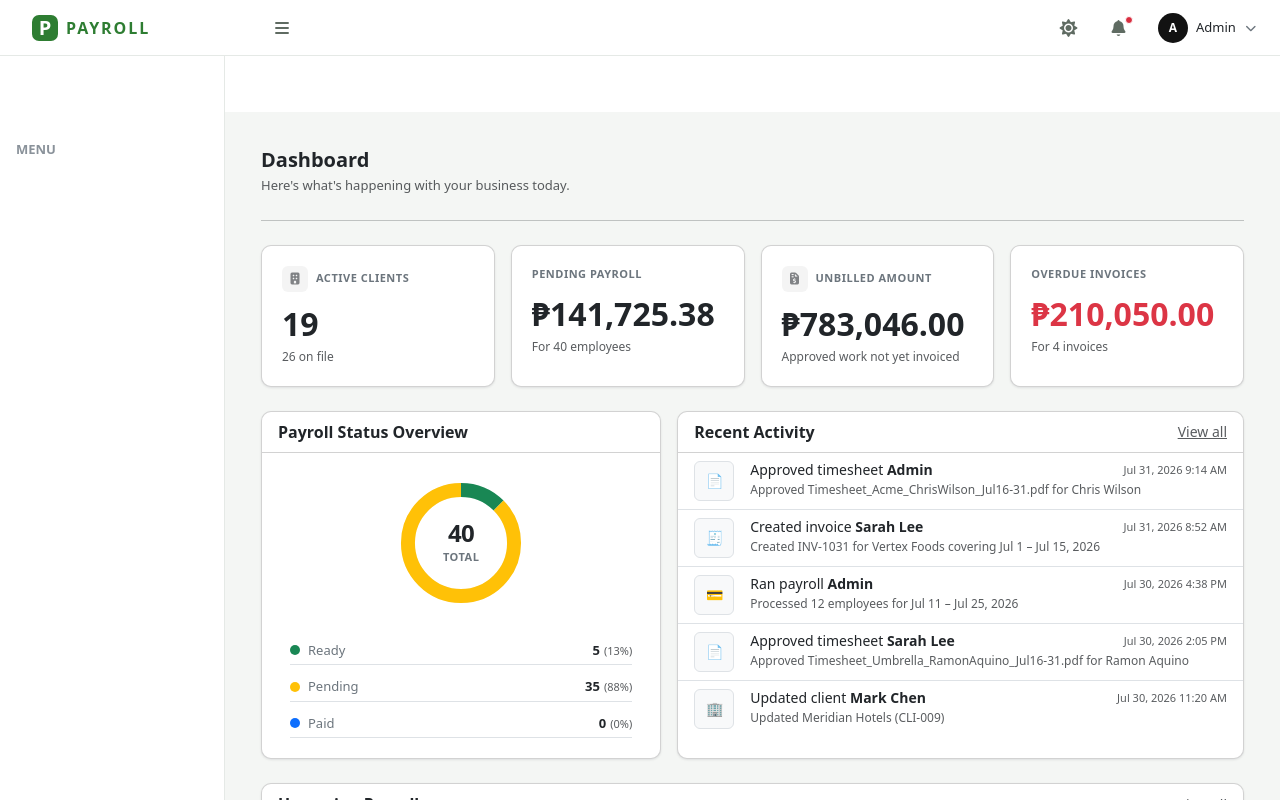
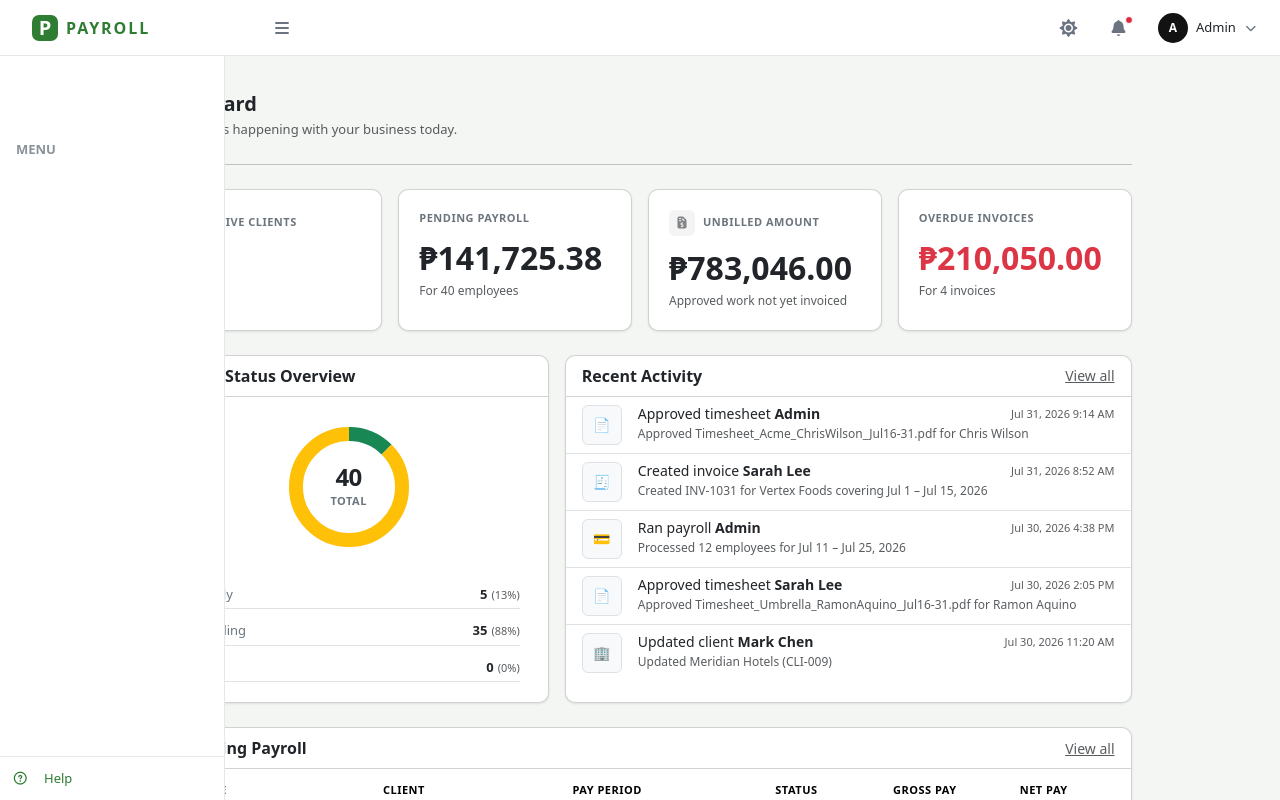
Before and after one commit to melchie04/payroll-system, a React (Vite) app in the folder frontend/: page / in a window 1280 px wide. Both pictures are taken after a click on the button "New notifications". Shown: the top 800 px of the page. Built offline with nearby package versions, Linux system fonts and the light colour scheme.

Commit message:
Update: Top navigation

```diff
--- a/frontend/src/assets/scss/_shell.scss
+++ b/frontend/src/assets/scss/_shell.scss
@@ -67,16 +67,12 @@ body {
 
 .sb-nav-fixed #layoutSidenav #layoutSidenav_nav {
   width: var(--app-sidenav-width);
-  height: 100vh;
+  height: calc(100vh - var(--app-topnav-height));
   z-index: 1038;
 }
 
 .sb-nav-fixed #layoutSidenav #layoutSidenav_nav .sb-sidenav .sb-sidenav-menu {
   overflow-y: auto;
-}
-
-.sb-nav-fixed #layoutSidenav #layoutSidenav_content {
-  padding-left: var(--app-sidenav-width);
 }
 
 #layoutError {
@@ -166,6 +162,9 @@ body {
   #layoutSidenav #layoutSidenav_content {
     margin-left: 0;
   }
+  .sb-nav-fixed #layoutSidenav #layoutSidenav_content {
+    padding-left: var(--app-sidenav-width);
+  }
 }
 
 html.theme-transition,
--- a/frontend/src/assets/scss/_surfaces.scss
+++ b/frontend/src/assets/scss/_surfaces.scss
@@ -21,12 +21,12 @@ a:focus-visible > .card {
   border-radius: var(--bs-border-radius-pill);
 }
 
-.modal-content,
-.dropdown-menu {
+.modal-content {
   border-radius: var(--app-surface-radius);
 }
 
 .dropdown-menu {
+  border-radius: var(--app-surface-radius);
   box-shadow: var(--app-shadow-2);
   --bs-dropdown-font-size: var(--app-fs-3);
 }
--- a/frontend/src/assets/scss/_topnav.scss
+++ b/frontend/src/assets/scss/_topnav.scss
@@ -7,10 +7,6 @@
   --topnav-icon-color-muted: var(--bs-gray-600);
   --topnav-btn-hover-bg: var(--app-nav-btn-hover-bg);
   --topnav-btn-focus-ring: var(--app-moss-ring);
-}
-
-.sb-nav-fixed #layoutSidenav #layoutSidenav_content {
-  top: var(--topnav-offset, var(--app-topnav-height)) !important;
 }
 
 .sb-nav-fixed #layoutSidenav #layoutSidenav_nav .sb-sidenav {
@@ -83,6 +79,10 @@
   color: var(--topnav-icon-color-muted);
 }
 
+.nav-user-btn .nav-user-name {
+  color: var(--app-nav-link);
+}
+
 .nav-mobile-controls {
   border-top: 1px solid var(--bs-border-color);
 }
@@ -111,7 +111,6 @@
   --bs-dropdown-link-active-bg: var(--app-menu-hover-bg);
   --bs-dropdown-link-hover-color: var(--bs-dropdown-link-color);
   --bs-dropdown-link-active-color: var(--bs-dropdown-link-color);
-  box-shadow: 0 6px 16px rgba(10, 15, 13, 0.1) !important;
 }
 
 .sb-topnav .topnav-dropdown-menu .dropdown-item:hover,
@@ -119,8 +118,27 @@
   box-shadow: inset 3px 0 0 var(--app-menu-keyline);
 }
 
-.sb-topnav .topnav-dropdown-menu .text-primary {
-  color: var(--app-accent-ink) !important;
+.topnav-menu-action {
+  color: var(--app-accent-ink);
+  font-weight: 500;
+}
+
+.topnav-menu-action i {
+  font-size: var(--app-fs-2);
+}
+
+.topnav-menu-icon {
+  color: var(--app-nav-icon);
+}
+
+.topnav-menu-name {
+  color: var(--app-nav-link);
+  font-weight: 500;
+}
+
+.topnav-menu-role {
+  color: var(--app-table-head-color);
+  font-size: var(--app-fs-1);
 }
 
 .nav-badge-dot {
@@ -242,10 +260,6 @@
   --topnav-btn-focus-ring: rgba(127, 201, 141, 0.25);
 }
 
-[data-bs-theme="dark"] .nav-user-btn .text-body {
-  color: var(--topnav-icon-color) !important;
-}
-
 [data-bs-theme="dark"] .nav-mobile-controls {
   border-top-color: rgba(255, 255, 255, 0.12);
 }
--- a/frontend/src/assets/scss/_variables.scss
+++ b/frontend/src/assets/scss/_variables.scss
@@ -91,14 +91,14 @@
   --app-btn-outline-border: #adb5bd;
   --app-btn-outline-border-hover: #8f979d;
 
-  --app-nav-icon: #5f6b62;
+  --app-nav-icon: #6b7280;
   --app-nav-heading: #8a929a;
   --app-nav-link: #212529;
   --app-nav-link-icon: #adb5bd;
   --app-nav-active-bg: #f1f8f2;
   --app-nav-active-color: #1f5e23;
   --app-nav-btn-hover-bg: rgba(0, 0, 0, 0.045);
-  --app-nav-line: #e5e9e6;
+  --app-nav-line: #e5e7eb;
 
   --app-menu-bg: var(--app-nav-bg);
   --app-menu-divider: #edefee;
--- a/frontend/src/components/TopNav.jsx
+++ b/frontend/src/components/TopNav.jsx
@@ -17,24 +17,20 @@ function initialsOf(name = "") {
     .join("");
 }
 
-// Lists the five most recent notifications with a link to the full page.
+// Lists the three most recent notifications with a link to the full page.
 function NotificationsMenu({ id, align = "end" }) {
   const { notifications } = useNotifications();
   const recent = notifications.slice(0, 3);
 
   return (
     <ul
-      className={`topnav-dropdown-menu dropdown-menu dropdown-menu-${align} position-absolute shadow-sm`}
+      className={`topnav-dropdown-menu dropdown-menu dropdown-menu-${align} position-absolute`}
       aria-labelledby={id}
-      style={{
-        minWidth: "280px",
-        maxWidth: "calc(100vw - 32px)",
-        fontSize: "var(--app-fs-4)",
-      }}
+      style={{ minWidth: "280px", maxWidth: "calc(100vw - 32px)" }}
     >
       <li>
-        <div className="dropdown-header d-flex align-items-center gap-2 py-2 text-body fw-bold text-decoration-none" style={{ fontSize: "inherit" }}>
-          <i className="fas fa-bell fa-fw opacity-75 pt-1"></i>
+        <div className="dropdown-header app-label d-flex align-items-center gap-2 py-2">
+          <i className="fas fa-bell fa-fw"></i>
           Notifications
         </div>
       </li>
@@ -43,7 +39,7 @@ function NotificationsMenu({ id, align = "end" }) {
       </li>
       {recent.length === 0 && (
         <li>
-          <div className="dropdown-item-text py-2 text-muted small">No notifications yet.</div>
+          <div className="dropdown-item-text py-2 text-muted">No notifications yet.</div>
         </li>
       )}
       {recent.map((n, i) => (
@@ -69,11 +65,11 @@ function NotificationsMenu({ id, align = "end" }) {
       </li>
       <li>
         <Link
-          className="dropdown-item d-flex align-items-center justify-content-center gap-2 py-2 text-center text-primary fw-semibold"
+          className="dropdown-item topnav-menu-action d-flex align-items-center justify-content-center gap-2 py-2 text-center"
           to="/notifications"
         >
           View all notifications
-          <i className="fas fa-arrow-right fa-fw small"></i>
+          <i className="fas fa-arrow-right fa-fw"></i>
         </Link>
       </li>
     </ul>
@@ -91,7 +87,7 @@ function NotificationsTrigger({ id }) {
         {unreadCount > 0 && (
           <span
             className="nav-badge-dot position-absolute top-0 start-100 translate-middle rounded-circle"
-            style={{ width: 8, height: 8, background: "var(--app-dot-color)", border: "1.5px solid var(--bs-body-bg)" }}
+            style={{ width: 8, height: 8, background: "var(--app-dot-color)", border: "1.5px solid var(--app-nav-bg)" }}
           >
             <span className="visually-hidden">New notifications</span>
           </span>
@@ -128,7 +124,7 @@ function UserTrigger({ id, user, nameClassName = "d-none d-sm-inline" }) {
           {initialsOf(user.name)}
         </span>
       )}
-      <span className={`text-body ${nameClassName}`}>{user.name}</span>
+      <span className={`nav-user-name ${nameClassName}`}>{user.name}</span>
       <i className="fas fa-chevron-down text-secondary" style={{ fontSize: "var(--app-fs-1)" }}></i>
     </a>
   );
@@ -138,17 +134,14 @@ function UserTrigger({ id, user, nameClassName = "d-none d-sm-inline" }) {
 function UserMenu({ id, user }) {
   return (
     <ul
-      className="topnav-dropdown-menu dropdown-menu dropdown-menu-end position-absolute shadow-sm"
+      className="topnav-dropdown-menu dropdown-menu dropdown-menu-end position-absolute"
       aria-labelledby={id}
-      style={{ maxWidth: "calc(100vw - 32px)", fontSize: "var(--app-fs-4)" }}
+      style={{ maxWidth: "calc(100vw - 32px)" }}
     >
       <li>
-        <div className="dropdown-header py-2 text-decoration-none" style={{ fontSize: "inherit" }}>
-          <div className="d-flex align-items-center gap-2 text-body fw-bold">
-            <i className="fas fa-user-shield fa-fw opacity-75"></i>
-            {user.name}
-          </div>
-          <div className="text-muted small ps-4">{user.role}</div>
+        <div className="dropdown-header py-2">
+          <div className="topnav-menu-name">{user.name}</div>
+          <div className="topnav-menu-role">{user.role}</div>
         </div>
       </li>
       <li>
@@ -156,20 +149,20 @@ function UserMenu({ id, user }) {
       </li>
       <li>
         <Link className="dropdown-item d-flex align-items-center gap-2 py-2" to="/profile">
-          <i className="fas fa-id-badge fa-fw opacity-75"></i>
-          My Profile
+          <i className="fas fa-id-badge fa-fw topnav-menu-icon"></i>
+          My profile
         </Link>
       </li>
       <li>
         <Link className="dropdown-item d-flex align-items-center gap-2 py-2" to="/settings">
-          <i className="fas fa-gear fa-fw opacity-75"></i>
+          <i className="fas fa-gear fa-fw topnav-menu-icon"></i>
           Settings
         </Link>
       </li>
       <li>
         <Link className="dropdown-item d-flex align-items-center gap-2 py-2" to="/activity-log">
-          <i className="fas fa-list-check fa-fw opacity-75"></i>
-          Activity Log
+          <i className="fas fa-list-check fa-fw topnav-menu-icon"></i>
+          Activity log
         </Link>
       </li>
       <li>
@@ -177,8 +170,8 @@ function UserMenu({ id, user }) {
       </li>
       <li>
         <Link className="dropdown-item d-flex align-items-center gap-2 py-2 text-danger" to="/login">
-          <i className="fas fa-right-from-bracket fa-fw opacity-75"></i>
-          Logout
+          <i className="fas fa-right-from-bracket fa-fw"></i>
+          Log out
         </Link>
       </li>
     </ul>
```
